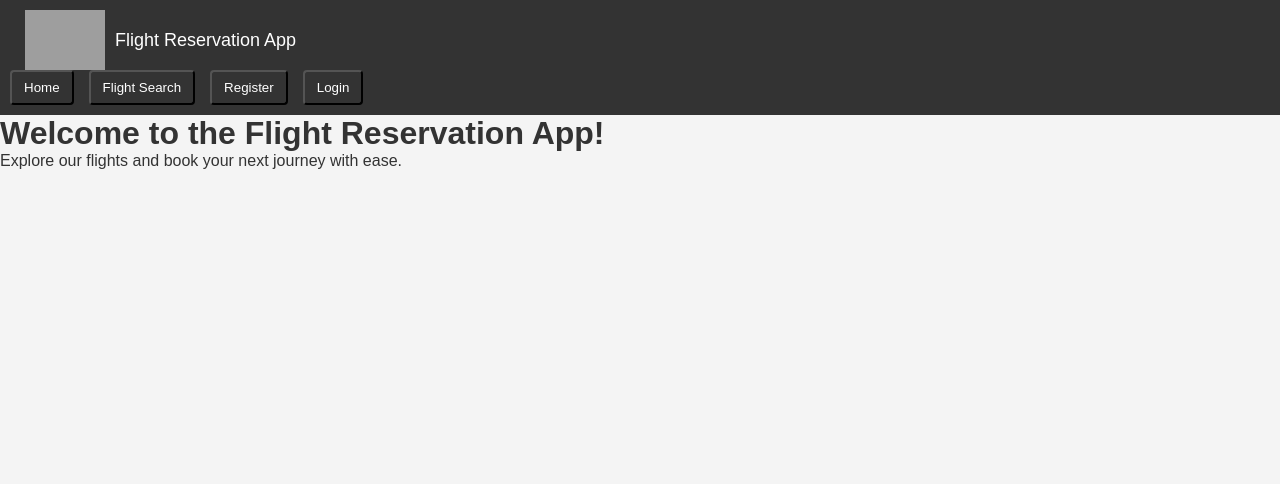
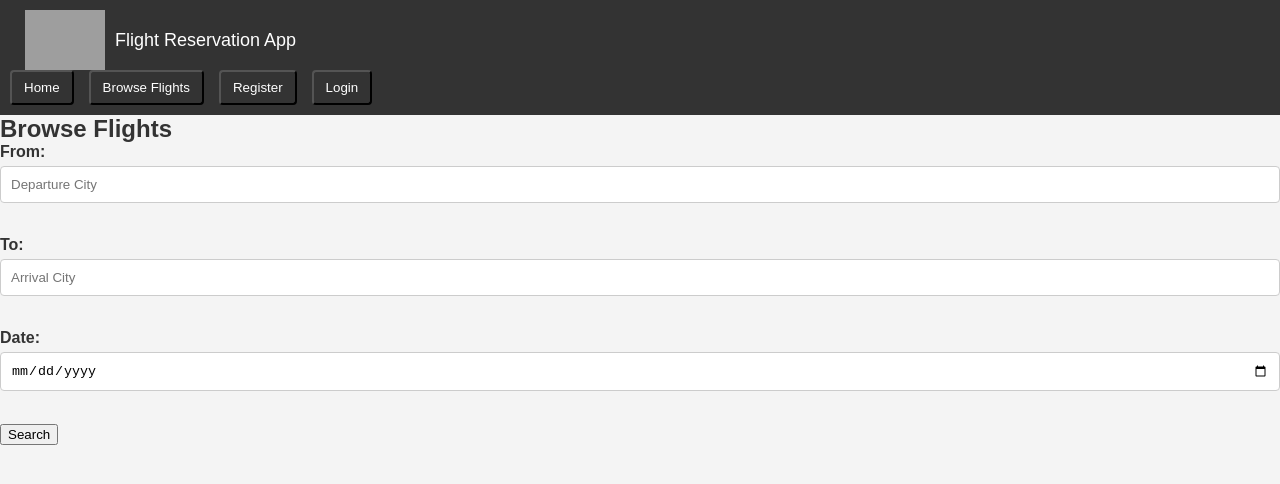
Before and after one commit to BitDrewww/flight-reservation, a React (Create React App) app: page / in a window 1280 px wide. Shown: the top 484 px of the page. Built offline with nearby package versions, Linux system fonts and the light colour scheme; grey boxes are pictures that could not be loaded.

Commit message:
Front end

```diff
--- a/src/App.js
+++ b/src/App.js
@@ -2,39 +2,43 @@
 
 import React, { useState } from 'react';
 import './App.css';
-import FlightSearch from './components/FlightSearch';
+import BrowseFlights from './components/BrowseFlights.js';
 import FlightResults from './components/FlightResults';
 import Booking from './components/Booking';
 import NavBar from './components/NavBar/NavBar.js';
 import Homepage from './components/Homepage';
 import Register from './components/Register';
 import Login from './components/Login';
+import SeatMap from './components/SeatMap';
 
 function App() {
   const [selectedFlight, setSelectedFlight] = useState(null);
-  const [isFlightSearchVisible, setFlightSearchVisibility] = useState(false);
-  const [isHomepageVisible, setHomepageVisibility] = useState(true);
+  const [isBrowseFlightsVisible, setBrowseFlightsVisibility] = useState(true); // Set to true initially
+  const [isHomepageVisible, setHomepageVisibility] = useState(false);
   const [isRegisterVisible, setRegisterVisibility] = useState(false);
   const [isLoginVisible, setLoginVisibility] = useState(false);
+  const [isSeatMapVisible, setSeatMapVisibility] = useState(false);
 
   const onSelectFlight = (flight) => {
     setSelectedFlight(flight);
-    setFlightSearchVisibility(false);
+    setBrowseFlightsVisibility(false);
     setHomepageVisibility(false);
     setRegisterVisibility(false);
     setLoginVisibility(false);
+    setSeatMapVisibility(true); // Show SeatMap after flight selection
   };
 
-  const toggleFlightSearch = () => {
-    setFlightSearchVisibility(!isFlightSearchVisible);
+  const toggleBrowseFlights = () => {
+    setBrowseFlightsVisibility(!isBrowseFlightsVisible);
     setHomepageVisibility(false);
     setRegisterVisibility(false);
     setLoginVisibility(false);
+    setSeatMapVisibility(false); // Hide SeatMap when BrowseFlights is toggled
   };
 
   const toggleHomepage = () => {
     setHomepageVisibility(!isHomepageVisible);
-    setFlightSearchVisibility(false);
+    setBrowseFlightsVisibility(false);
     setRegisterVisibility(false);
     setLoginVisibility(false);
   };
@@ -42,21 +46,21 @@ function App() {
   const toggleRegister = () => {
     setRegisterVisibility(!isRegisterVisible);
     setHomepageVisibility(false);
-    setFlightSearchVisibility(false);
+    setBrowseFlightsVisibility(false);
     setLoginVisibility(false);
   };
 
   const toggleLogin = () => {
     setLoginVisibility(!isLoginVisible);
     setHomepageVisibility(false);
-    setFlightSearchVisibility(false);
+    setBrowseFlightsVisibility(false);
     setRegisterVisibility(false);
   };
 
   return (
     <div className="App">
       <NavBar
-        onFlightSearchClick={toggleFlightSearch}
+        onBrowseFlightsClick={toggleBrowseFlights}
         onHomepageClick={toggleHomepage}
         onRegisterClick={toggleRegister}
         onLoginClick={toggleLogin}
@@ -65,10 +69,11 @@ function App() {
         {/* You can add any header content here */}
       </header>
 
-      {isFlightSearchVisible && <FlightSearch />}
+      {isBrowseFlightsVisible && <BrowseFlights onSelectFlight={onSelectFlight} />}
       {isHomepageVisible && <Homepage />}
       {isRegisterVisible && <Register />}
       {isLoginVisible && <Login />}
+      {selectedFlight && isSeatMapVisible && <SeatMap onSeatSelect={(seat) => console.log(`Selected seat: ${seat}`)} />}
       {selectedFlight && <Booking flight={selectedFlight} />}
       {selectedFlight && <FlightResults onSelectFlight={onSelectFlight} />}
     </div>
--- a/src/components/FlightSearch.js
+++ b/src/components/BrowseFlights.js
@@ -6,6 +6,9 @@ function FlightSearch() {
     to: '',
     date: ''
   });
+  const [loading, setLoading] = useState(false);
+  const [flights, setFlights] = useState(null);
+  const [error, setError] = useState(null);
 
   const handleChange = (e) => {
     setSearchParams({ ...searchParams, [e.target.name]: e.target.value });
@@ -13,33 +16,35 @@ function FlightSearch() {
 
   const handleSubmit = async (e) => {
     e.preventDefault();
-    console.log('Searching for flights:', searchParams);
+    setLoading(true);
 
     try {
-      // Update the URL to wherever your API is hosted, and the endpoint designed for searching flights
       const response = await fetch('http://localhost:3001/api/flights/search', {
-        method: 'POST', // Assuming the backend expects a POST request for searching flights
+        method: 'POST',
         headers: {
           'Content-Type': 'application/json',
         },
-        body: JSON.stringify(searchParams), // Send the search parameters in the request body
+        body: JSON.stringify(searchParams),
       });
 
       if (!response.ok) {
         throw new Error(`HTTP error! Status: ${response.status}`);
       }
 
-      const flights = await response.json();
-      // Do something with the flights data, e.g., set state, pass to another component, etc.
-      console.log(flights);
+      const fetchedFlights = await response.json();
+      setFlights(fetchedFlights);
+      setError(null);
     } catch (error) {
-      console.error('Error fetching flights:', error);
+      setFlights(null);
+      setError(error.message || 'Error fetching flights');
+    } finally {
+      setLoading(false);
     }
   };
 
   return (
     <div>
-      <h2>Search Flights</h2>
+      <h2>Browse Flights</h2>
       <form onSubmit={handleSubmit}>
         <label>
           From:
@@ -73,8 +78,20 @@ function FlightSearch() {
           />
         </label>
         <br />
-        <button type="submit">Search</button>
+        <button type="submit" disabled={loading}>
+          {loading ? 'Searching...' : 'Search'}
+        </button>
       </form>
+
+      {loading && <p>Loading...</p>}
+      {error && <p style={{ color: 'red' }}>{error}</p>}
+      {flights && (
+        <div>
+          <h3>Search Results</h3>
+          {/* Display your fetched flights here */}
+          <pre>{JSON.stringify(flights, null, 2)}</pre>
+        </div>
+      )}
     </div>
   );
 }
--- a/src/components/Homepage.js
+++ b/src/components/Homepage.js
@@ -6,7 +6,6 @@ const Homepage = () => {
   return (
     <div className="homepage">
       <h1>Welcome to the Flight Reservation App!</h1>
-      <p>Explore our flights and book your next journey with ease.</p>
       {/* Add more content as needed */}
     </div>
   );
--- a/src/components/NavBar/NavBar.js
+++ b/src/components/NavBar/NavBar.js
@@ -2,7 +2,7 @@
 
 import React from 'react';
 
-const NavBar = ({ onFlightSearchClick, onHomepageClick, onRegisterClick, onLoginClick }) => {
+const NavBar = ({ onBrowseFlightsClick, onHomepageClick, onRegisterClick, onLoginClick }) => {
   return (
     <nav className="navbar">
       <a href="/" className="navbar-brand">
@@ -20,8 +20,8 @@ const NavBar = ({ onFlightSearchClick, onHomepageClick, onRegisterClick, onLogin
           </button>
         </li>
         <li className="nav-item">
-          <button onClick={onFlightSearchClick} className="nav-link">
-            Flight Search
+          <button onClick={onBrowseFlightsClick} className="nav-link">
+            Browse Flights
           </button>
         </li>
         <li className="nav-item">
--- a/src/components/SeatMap.js
+++ b/src/components/SeatMap.js
@@ -8,6 +8,7 @@ const mockSeats = [
 ];
 
 function SeatMap({ onSeatSelect }) {
+
   const [selectedSeat, setSelectedSeat] = useState(null);
 
   const handleSeatClick = (seat) => {
```
Also changed, not shown: package.json (+16 -1 lines), 1 other file (tests, documents, lock files or other folders).
